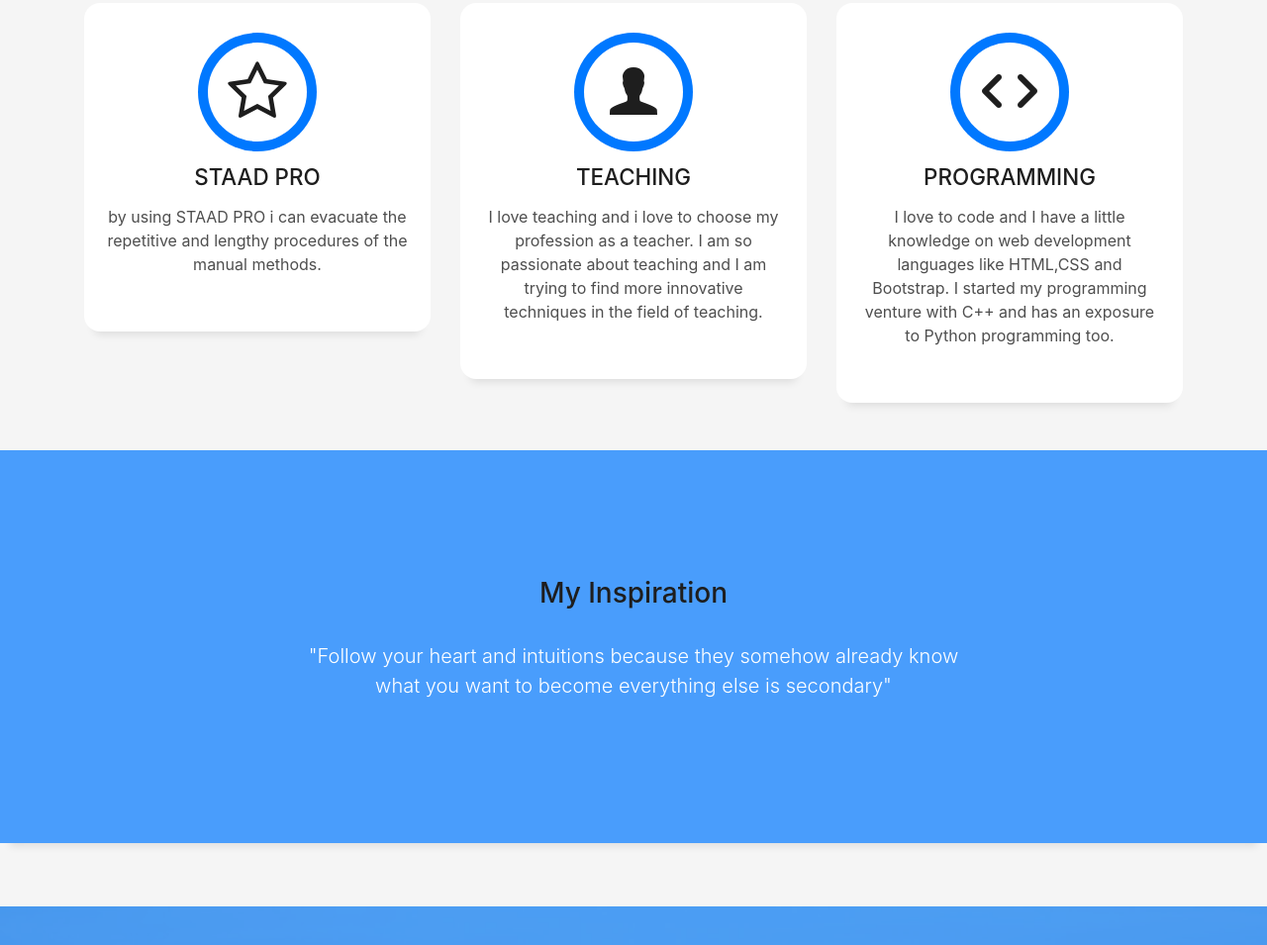
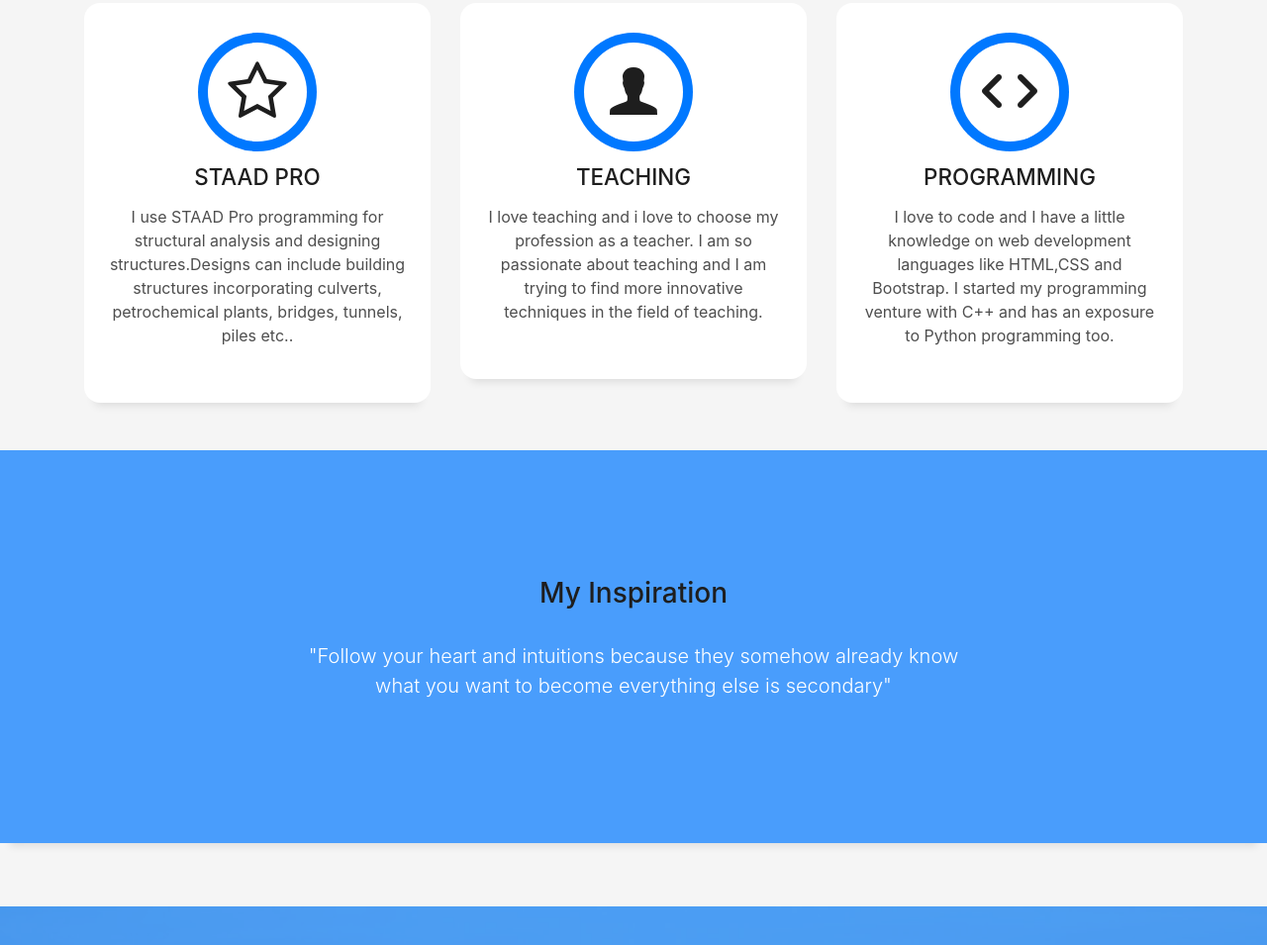
Before and after one commit to babithabg/babithabg.github.io, a plain HTML site: page index.html in a window 1280 px wide. Shown: the part 2310-3265 px from the top of the page at 99% size. Drawn offline with Linux system fonts and the light colour scheme; files whose address does not match are found by name.

Commit message:
Update index.html

```diff
--- a/index.html
+++ b/index.html
@@ -226,7 +226,7 @@
             </div>
             <div class="service-content">
               <h2 class="s-title">STAAD Pro</h2>
-              <p class="s-description text-center">by using STAAD PRO i can evacuate the repetitive and lengthy procedures of the manual methods.
+              <p class="s-description text-center">I use STAAD Pro programming for structural analysis and designing structures.Designs can include building structures incorporating culverts, petrochemical plants, bridges, tunnels, piles etc..
               </p>
             </div>
           </div>
```
